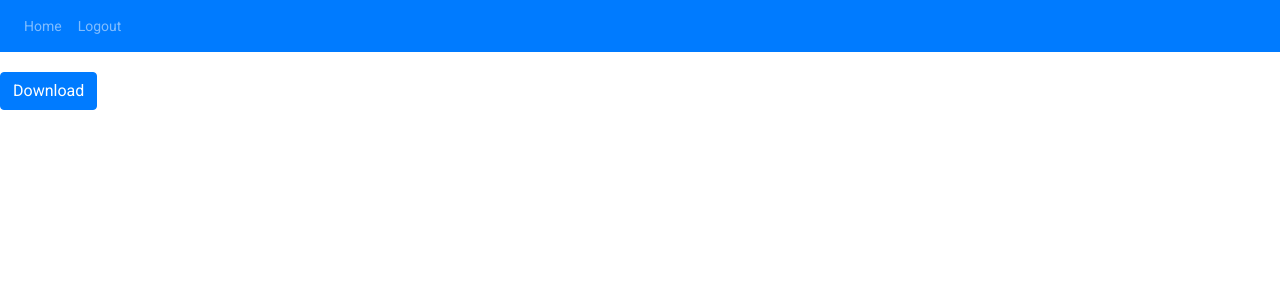
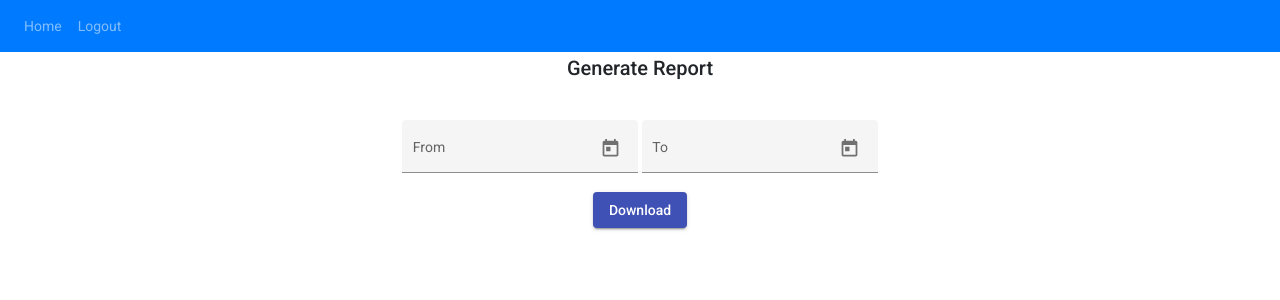
Before and after one commit to SaraSen/ArithmosReportGenerator, an Angular app in the folder Frontend/: page /report-generator in a window 1280 px wide. Shown: the top 300 px of the page. Built offline with nearby package versions, Linux system fonts and the light colour scheme.

Commit message:
Update: report generator design changed

```diff
--- a/Frontend/src/app/components/report-generator/report-generator.component.html
+++ b/Frontend/src/app/components/report-generator/report-generator.component.html
@@ -5,12 +5,34 @@
       <a routerLink="" class="nav-link">Home</a>
     </li>
     <li>
-        <a *ngIf="isAdmin" class="nav-link" href="report-generator"  routerLinkActive="active">Report Generator</a>
+      <a *ngIf="isAdmin" class="nav-link" href="report-generator" routerLinkActive="active">Report Generator</a>
     </li>
     <li>
       <a *ngIf="isLoggedIn" class="nav-link" href="/logout" (click)=handleLogout()>Logout</a>
     </li>
   </ul>
 </nav>
+
+<h2 class="text-center">Generate Report</h2>
 <br>
-  <a href="http://localhost:8080/download/tasks" class="btn btn-primary">Download</a>
+
+<form [formGroup]="reportGenerateForm" (ngSubmit)="onSubmit()">
+  <div class="row justify-content-md-center">
+  <mat-form-field appearance="fill">
+    <mat-label>From</mat-label>
+    <input matInput [matDatepicker]="picker1" formControlName="startDate" [(ngModel)]="startDate">
+    <mat-datepicker-toggle matSuffix [for]="picker1"></mat-datepicker-toggle>
+    <mat-datepicker #picker1></mat-datepicker>
+  </mat-form-field>
+&nbsp;
+  <mat-form-field appearance="fill">
+    <mat-label>To</mat-label>
+    <input matInput [matDatepicker]="picker2" formControlName="endDate" [(ngModel)]="endDate">
+    <mat-datepicker-toggle matSuffix [for]="picker2"></mat-datepicker-toggle>
+    <mat-datepicker #picker2></mat-datepicker>
+  </mat-form-field>
+  </div>
+  <div class="row justify-content-md-center">
+    <button mat-raised-button color="primary" type="submit">Download</button>
+  </div>
+</form>
--- a/Frontend/src/app/components/report-generator/report-generator.component.ts
+++ b/Frontend/src/app/components/report-generator/report-generator.component.ts
@@ -1,6 +1,7 @@
 import { Component, OnInit } from '@angular/core';
 import { RegistrationService } from 'src/app/services/registration.service';
 import { ReportService } from 'src/app/services/report.service';
+import { FormGroup, FormBuilder } from '@angular/forms';
 
 @Component({
   selector: 'app-report-generator',
@@ -11,13 +12,21 @@ export class ReportGeneratorComponent implements OnInit {
 
   isLoggedIn = false;
   isAdmin = false;
+  reportGenerateForm : FormGroup;
+  startDate : Date;
+  endDate : Date;
 
   constructor(private authenticationService: RegistrationService,
-    private reportService: ReportService) { }
+    private reportService: ReportService,
+    private formBuilder: FormBuilder) { }
 
   ngOnInit(): void {
     this.isLoggedIn=true;
     this.checkRole();
+    this.reportGenerateForm = this.formBuilder.group({
+      startDate:[],
+      endDate:[]
+    });
   }
 
   handleLogout() {
@@ -30,10 +39,10 @@ export class ReportGeneratorComponent implements OnInit {
     }
   }
 
-  downloadReport()
-  {
-    this.reportService.downloadReport().subscribe(data=>{
 
+  onSubmit(){
+   let map = {"startDate":this.startDate,"endDate":this.endDate};
+    this.reportService.downloadReport(map).subscribe(data=>{
     })
   }
 }
--- a/Frontend/src/app/components/report/report/report.component.html
+++ b/Frontend/src/app/components/report/report/report.component.html
@@ -86,7 +86,7 @@
             <textarea matInput formControlName="blockers" [(ngModel)]="report.blockers"></textarea>
           </mat-form-field>
           <div class="w-100"></div>
-          <button mat-raised-button color="primary" [disabled]="!reportForm.valid">Add Task</button>
+          <button mat-raised-button color="primary" [disabled]="!reportForm.valid" (click)="resetForm()">Add Task</button>
         </div>
       </form>
     </div>
--- a/Frontend/src/app/components/report/report/report.component.ts
+++ b/Frontend/src/app/components/report/report/report.component.ts
@@ -55,13 +55,17 @@ export class ReportComponent implements OnInit {
     this.authenticationService.logout();
   }
 
+  resetForm(){
+    console.log("ho")
+
+  }
+
   onSubmit(){
 
     this.mapped = Object.keys(this.report).map(key => ({type: key, value: this.report[key]}));
     this.itemsArray.push(this.mapped);
     this.objectArray.push(this.report);
     this.hasValues = true;
-
   }
 
   submitReport(){
--- a/Frontend/src/app/services/report.service.ts
+++ b/Frontend/src/app/services/report.service.ts
@@ -16,11 +16,13 @@ export class ReportService {
   //   return this.httpClient.get<any[]>(`${this.baseUrl}/getReport`);
   // }
 
-  downloadReport(){
-    return this.httpClient.get('http://localhost:8080/download/tasks');
+  downloadReport(map:any){
+    console.log(map)
+    return this.httpClient.post('http://localhost:8080/download/tasks',map);
   }
 
   sendReport(reports: Object[]): Observable<Object> {
     return this.httpClient.post(`${this.baseUrl}/pushreport`, reports);
   }
+
 }
```
Lines whose indentation alone changed are shown as unchanged.
